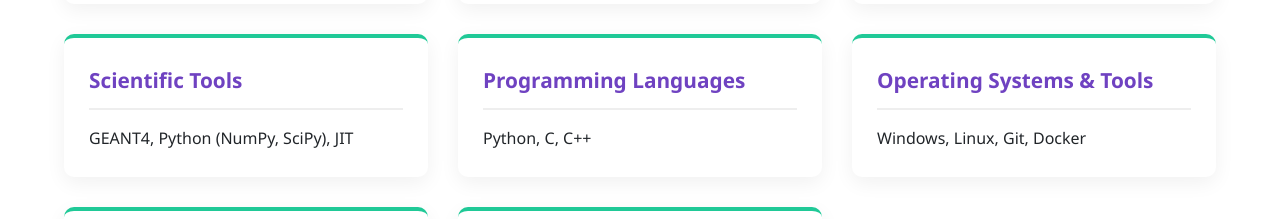
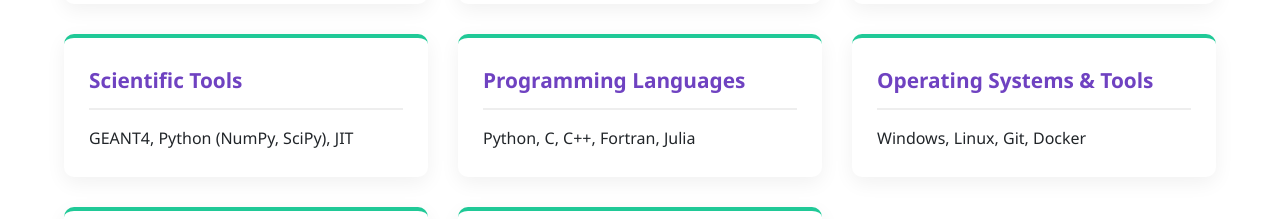
Before and after one commit to physicistharish/Harish, a plain HTML site: page index.html in a window 1280 px wide. Shown: the part 6540-6759 px from the top of the page. Drawn offline with Linux system fonts and the light colour scheme.

Commit message:
Update index.html

```diff
--- a/index.html
+++ b/index.html
@@ -817,7 +817,7 @@
                 </div>
                 <div class="skill-category">
                     <h4>Programming Languages</h4>
-                    <p>Python, C, C++</p>
+                    <p>Python, C, C++, Fortran, Julia</p>
                 </div>
                 <div class="skill-category">
                     <h4>Operating Systems & Tools</h4>
```
